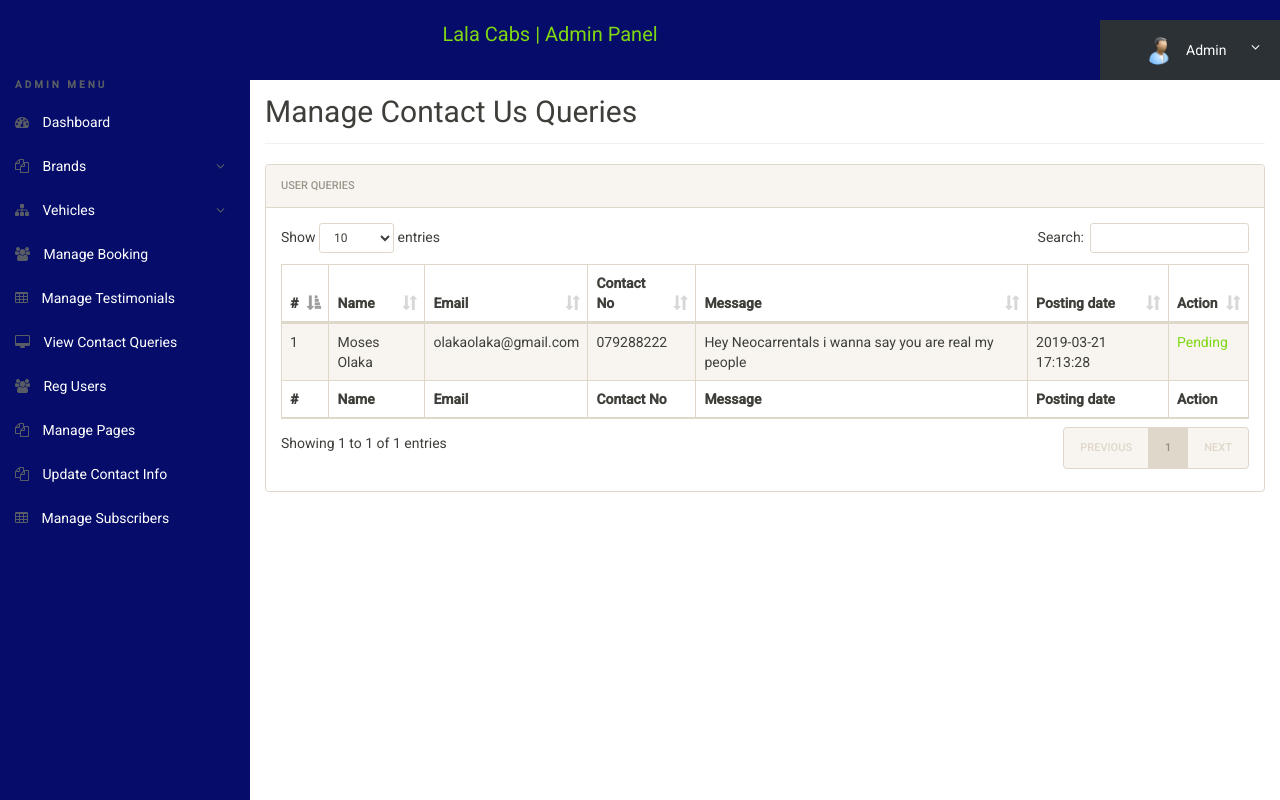
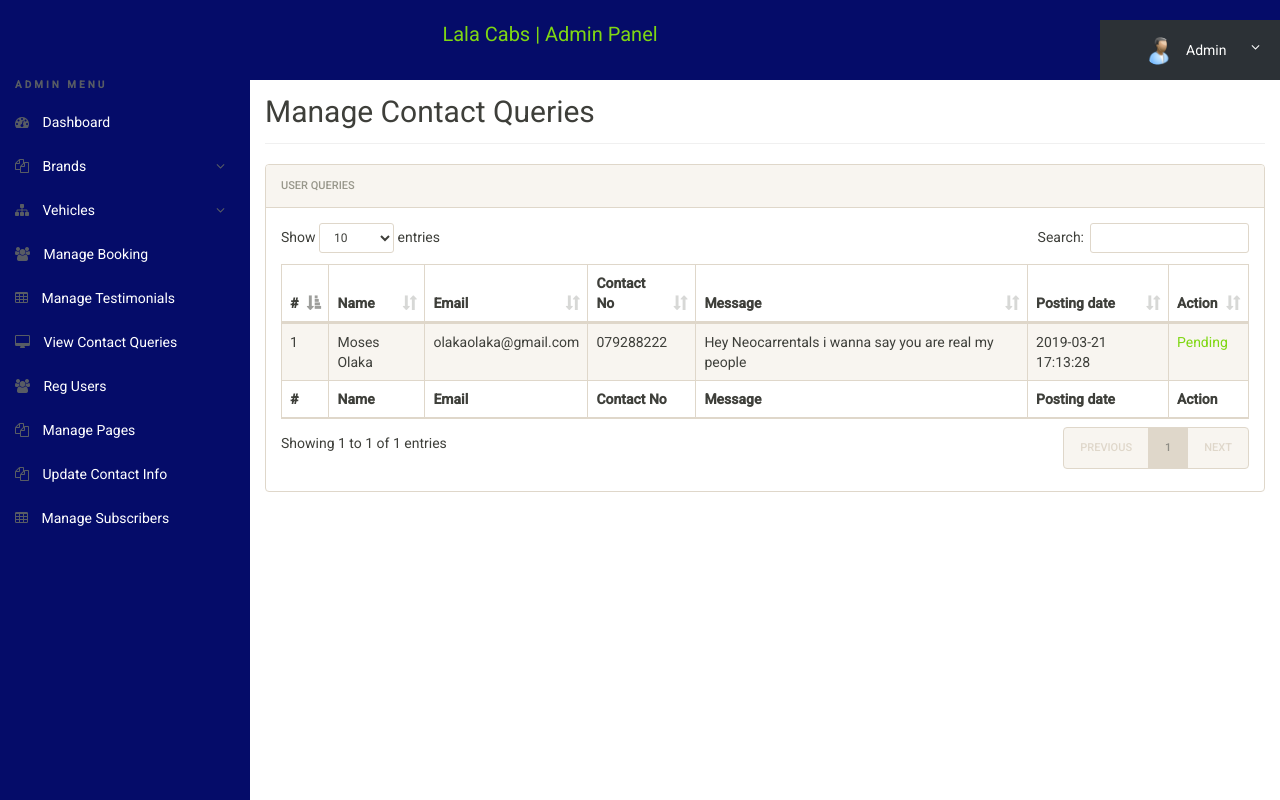
Before and after one commit to odhiamboatieno/online-car-rental-system-php-mysql, a PHP site: page /admin/manage-conactusquery.php in a window 1280 px wide. Run offline with PHP 8.4, Linux system fonts and the light colour scheme; a user stored in the database is signed in; data comes from the database, SQL or seed files in the repository; data that the repository does not hold is empty.

Commit message:
Update manage-conactusquery.php

```diff
--- a/admin/manage-conactusquery.php
+++ b/admin/manage-conactusquery.php
@@ -85,7 +85,7 @@
 				<div class="row">
 					<div class="col-md-12">
 
-						<h2 class="page-title">Manage Contact Us Queries</h2>
+						<h2 class="page-title">Manage Contact Queries</h2>
 
 						<!-- Zero Configuration Table -->
 						<div class="panel panel-default">
```
